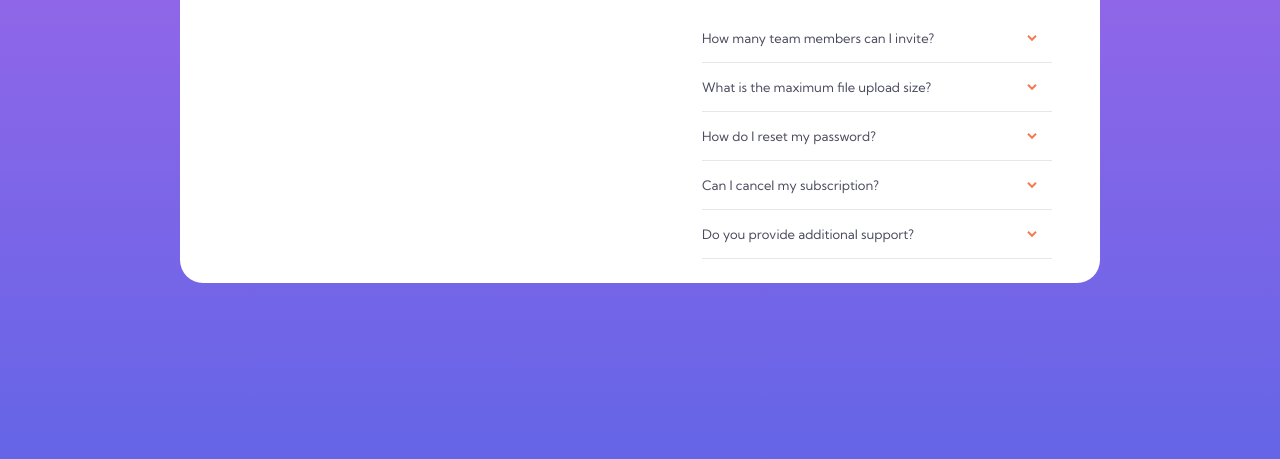
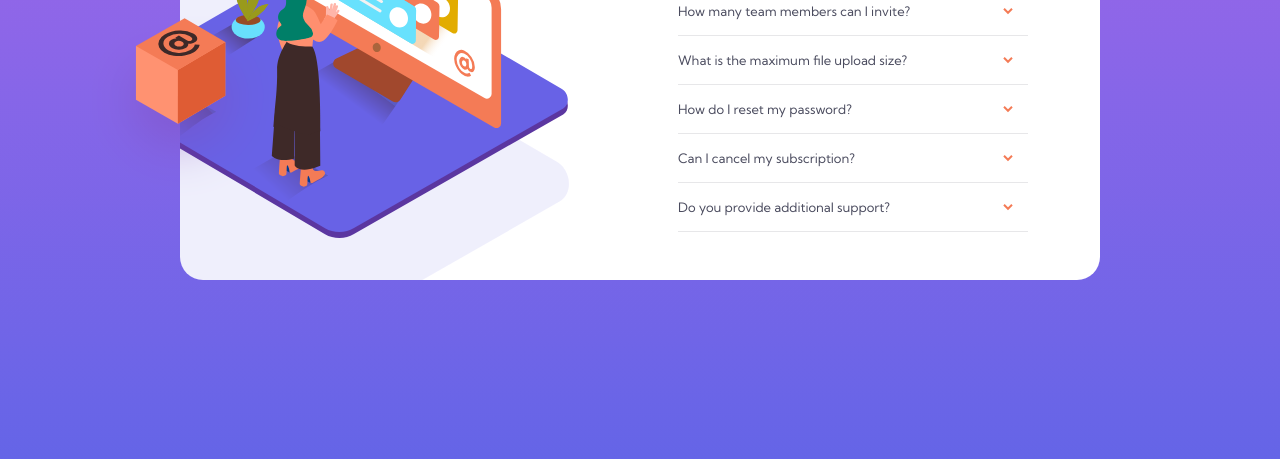
Before and after one commit to Blondeli/faq-accordion-card, a plain HTML site: page index.html in a window 1280 px wide. Shown: the part 341-800 px from the top of the page. Drawn offline with Linux system fonts and the light colour scheme.

Commit message:
add illustration and desktop layout

```diff
--- a/index.html
+++ b/index.html
@@ -16,8 +16,12 @@
 </head>
 <body>
   <main>
+    <img src="images/illustration-box-desktop.svg" alt="Desktop box" class="box">
     <figure>
-
+      <img src="images/bg-pattern-mobile.svg" alt="Figure background mobile" class="card-bg-mobile">
+      <img src="images/illustration-woman-online-mobile.svg" alt="Woman in front of screen" class="woman-mobile">
+      <img src="images/bg-pattern-desktop.svg" alt="Figure background desktop" class="card-bg-desktop">
+      <img src="images/illustration-woman-online-desktop.svg" alt="Woman in front of screen" class="woman-desktop">
     </figure>
 
     <article>
--- a/style.css
+++ b/style.css
@@ -29,8 +29,39 @@ main {
   background: white;
   border-radius: 23px;
   max-width: 920px;
-  padding: 1.5rem 3rem;
+  padding: 3rem 1.5rem;
+  position: relative;
   width: 87%;
+  margin: 9rem 0;
+}
+
+figure {
+  position: absolute;
+  left: calc(50% - 120px);
+  top: 0;
+  width: 240px;
+}
+
+.card-bg-mobile {
+  position: absolute;
+  top: 0;
+}
+
+.woman-mobile {
+  position: absolute;
+  top: -110px;
+}
+
+.card-bg-desktop,
+.woman-desktop,
+.box {
+  display: none;
+}
+
+article {
+  align-items: center;
+  display: flex;
+  flex-direction: column;
 }
 
 h1 {
@@ -41,17 +72,11 @@ h1 {
 }
 
 ul {
-  align-items: center;
-  display: flex;
-  flex-direction: column;
   list-style-type: none;
-  width: 100%;
+  width: 95%;
 }
 
-li {
-  max-width: 350px;
-}
-
+/* Hide checkbox */
 input {
   display: none;
 }
@@ -74,10 +99,12 @@ label::after {
   top: 15px;
 }
 
+/* Rotate arrow when opening accordion */
 input:checked + label::after {
   transform: rotate(180deg);
 }
 
+/* Change color of question when hovered */
 label:hover {
   color: var(--hover-color);
 }
@@ -97,6 +124,7 @@ input + label + .content {
   margin-top: 0px;
   opacity: 0;
   overflow: hidden;
+  padding-right: 2rem;
   transition: all 300ms ease-in-out;
 }
 
@@ -107,13 +135,62 @@ input:checked + label + .content {
   opacity: 1;
 }
 
+/* Change font weight and color of question when opened */
 input:checked + label {
   color: var(--title-accent-color);
   font-weight: 700;
 }
 
-@media (min-width: 768px) {
+@media (min-width: 954px) {
+  figure {
+    left: 0;
+    top: 0;
+    width: 100%;
+    height: 100%;
+    overflow: hidden;
+  }
+
+  .card-bg-mobile,
+  .woman-mobile {
+    display: none;
+  }
+
+  .card-bg-desktop,
+  .woman-desktop,
+  .box {
+    display: block;
+    position: absolute;
+  }
+
+  .card-bg-desktop {
+    left: -576px;
+    /* top: -294px; */
+    top: calc(50% - 550px);
+  }
+
+  .woman-desktop {
+    left: -84px;
+    top: calc(50% - 180px);
+  }
+
+  .box {
+    left: -95.5px;
+    top: calc(50% - 43px);
+    z-index: 10;
+  }
+
+  article {
+    align-items: flex-end;
+    margin-right: 3rem;
+  }
+
+  h1 {
+    margin: 1rem 0 2.75rem 0;
+    text-align: start;
+    width: 350px;
+  }
+
   ul {
-    align-items: flex-end;
+    max-width: 350px;
   }
 }
```
